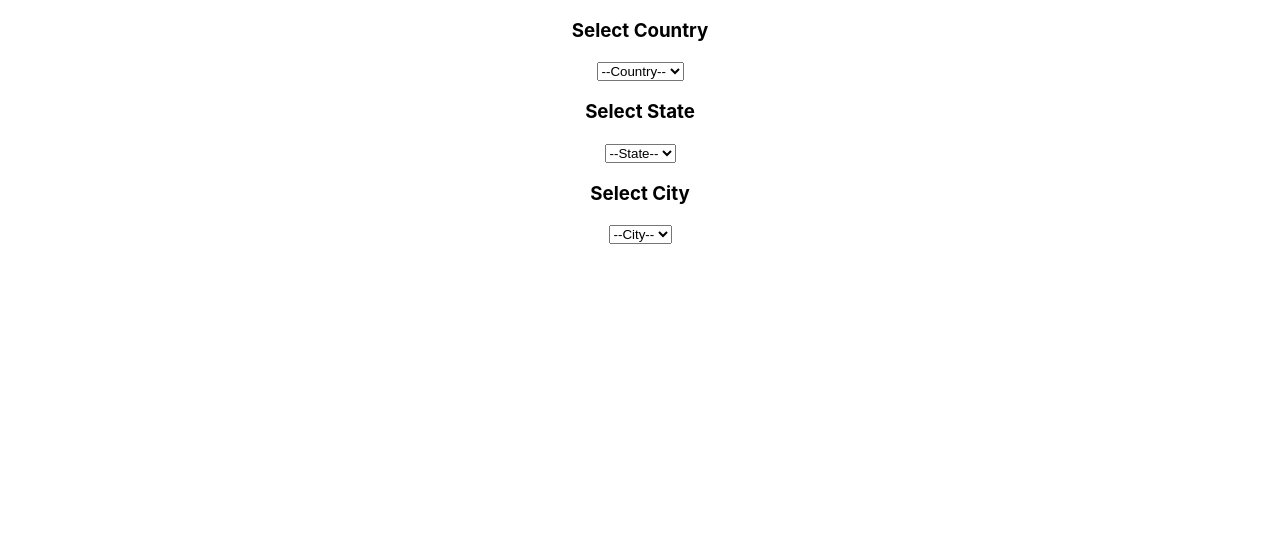
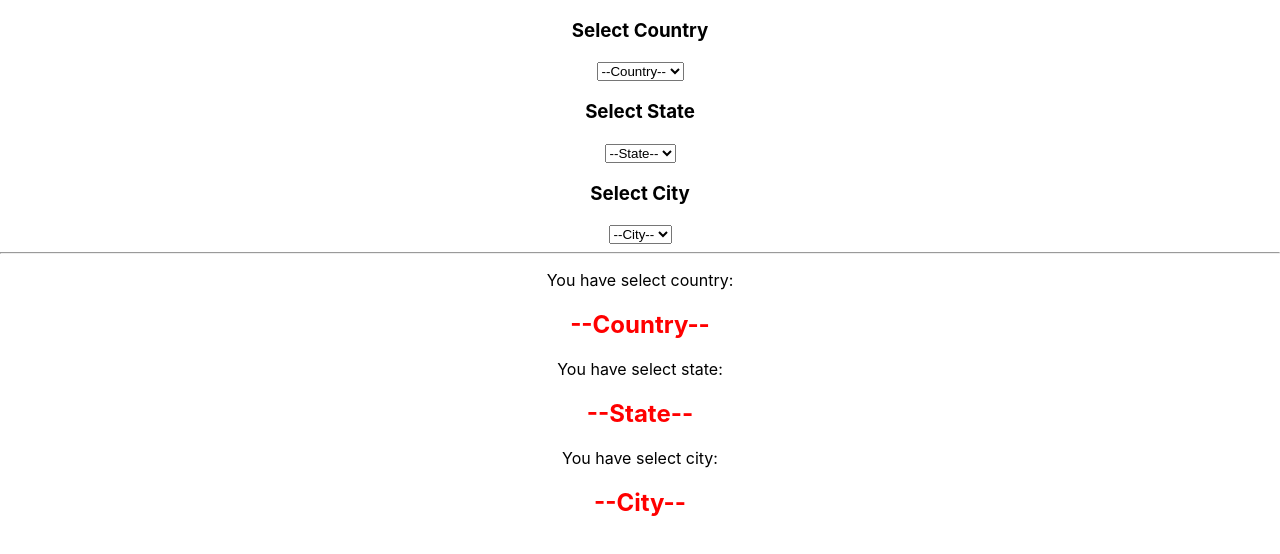
Before and after one commit to ImIqbal27/Select-nested-option-CSC, a React (Create React App) app: page / in a window 1280 px wide. Shown: the top 554 px of the page. Built offline with nearby package versions, Linux system fonts and the light colour scheme.

Commit message:
shoe value

```diff
--- a/src/Components/SelectOption.js
+++ b/src/Components/SelectOption.js
@@ -108,6 +108,18 @@ const SelectOption = () => {
           ))}
         </select>
       </div>
+      <hr />
+      <div>
+        <p>
+          You have select country: <h2 style={{ color: "red" }}>{country}</h2>
+        </p>
+        <p>
+          You have select state:<h2 style={{ color: "red" }}> {state}</h2>
+        </p>
+        <p>
+          You have select city: <h2 style={{ color: "red" }}>{city}</h2>
+        </p>
+      </div>
     </div>
   );
 };
```
